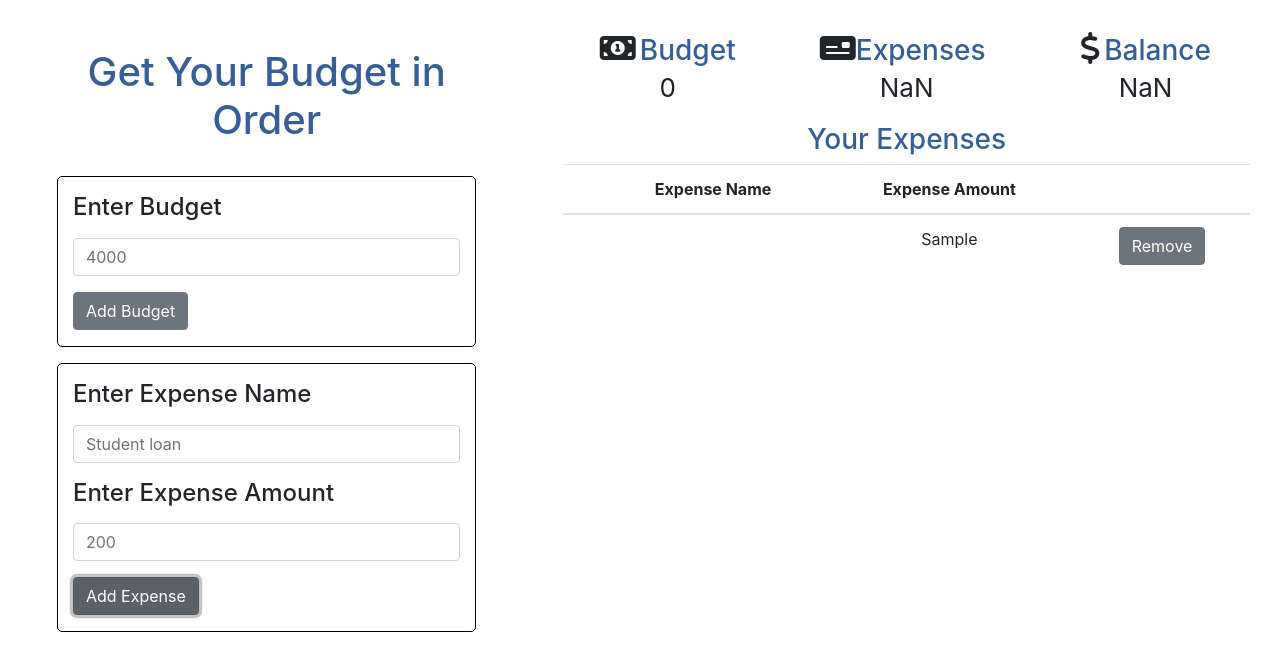
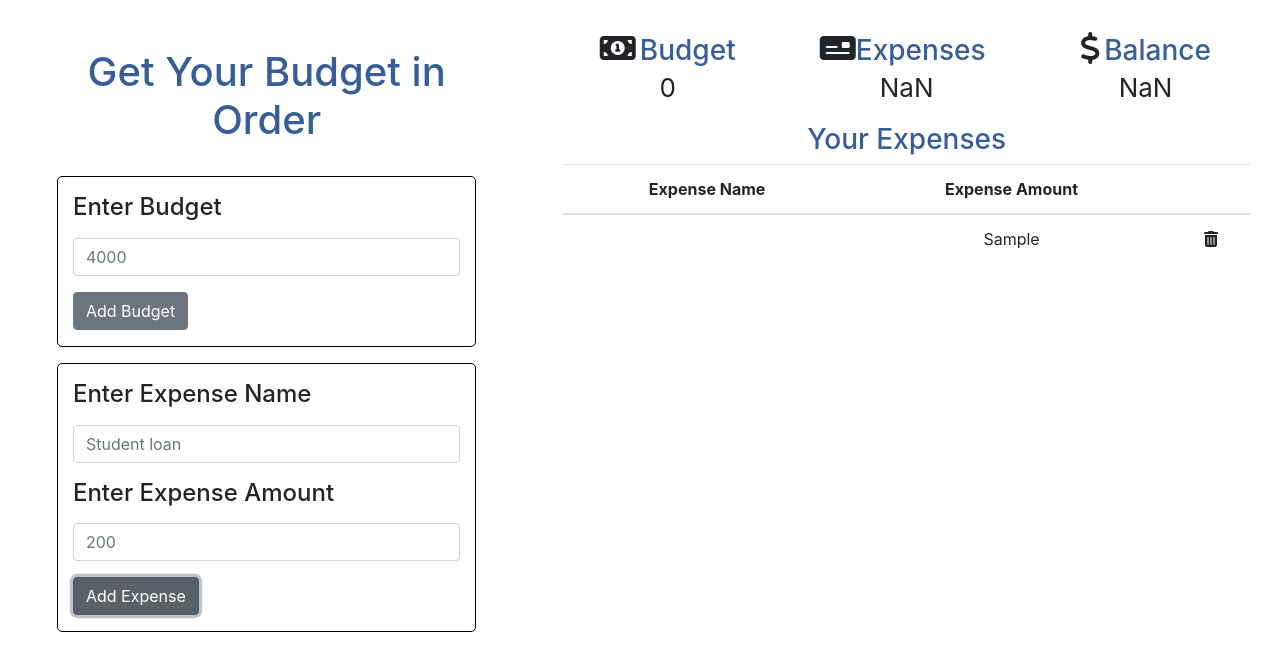
Before and after one commit to CountSigFigs/BudgetApp, a React (Create React App) app: page / in a window 1280 px wide. Both pictures are taken after typing "Sample" into the empty fields and a click on the button "Add Expense". Shown: the top 670 px of the page. Built offline with nearby package versions, Linux system fonts and the light colour scheme.

Commit message:
updates to table

```diff
--- a/src/App.css
+++ b/src/App.css
@@ -16,3 +16,7 @@ h1,h3{
 .icon{
   font-size: 26px;
 }
+
+.clickMe:hover{
+  cursor: pointer;
+}
--- a/src/Components/ExpenseTable.js
+++ b/src/Components/ExpenseTable.js
@@ -1,19 +1,19 @@
 import React from 'react'
-import {Table, Button} from 'reactstrap'
+import {Table} from 'reactstrap'
 
-function ExpenseTable ({expenses}){
+function ExpenseTable (props){
 
 
-    const expenseList= expenses.map(item =>{
+    const expenseList= props.expenses.map(item =>{
         return (
             <tr>
-                    <td></td>
                     <td>{item.name}</td>
                     <td>{item.amount}</td>
-                    <td><Button className="btn">Remove</Button></td>
+                    <td><span onClick={()=>props.onClick(item)}><i class="fas fa-trash-alt clickMe"></i></span></td>
             </tr>
         )
     })
+
 
     return(
         <div className='container'>
@@ -23,7 +23,6 @@ function ExpenseTable ({expenses}){
                     <Table>
                         <thead>
                             <tr>
-                                <th></th>
                                 <th>Expense Name</th>
                                 <th>Expense Amount</th>
                                 <th></th>
--- a/src/Components/Main.js
+++ b/src/Components/Main.js
@@ -16,6 +16,7 @@ class Main extends Component {
 
         this.updateBudget=this.updateBudget.bind(this)
         this.updateExpenses=this.updateExpenses.bind(this)
+        this.handleDelete=this.handleDelete.bind(this)
 
     }
 
@@ -32,6 +33,7 @@ class Main extends Component {
     let total= parseInt(this.state.expenses) + parseInt(amount);
     let balance= parseInt(this.state.budget) - total
 
+    //creates newobject to be added to expense array
     let obj={
         name:item,
         amount: amount
@@ -43,9 +45,25 @@ class Main extends Component {
         expenseArray: [...this.state.expenseArray,obj]
     })
 
-    console.log(this.state.expenseArray)
     }
+    handleDelete(item){
+        //deletes from expenseArray
+        let newExpenseList= this.state.expenseArray;
+        let index = newExpenseList.indexOf(item);
+        newExpenseList.splice(index,1);
 
+        //updates expense and balance amounts
+        let newBalance= this.state.balance;
+        let newExpenses=this.state.expenses;
+        newBalance= parseInt(newBalance) + parseInt(item.amount);
+        newExpenses= newExpenses-item.amount;
+
+        this.setState({
+            expenseArray: newExpenseList,
+            balance: newBalance,
+            expenses: newExpenses
+        })
+    }
     render (){
         return (
             <div className='container-fluid'>
@@ -63,7 +81,7 @@ class Main extends Component {
                             expenses={this.state.expenses}
                             balance={this.state.balance}
                         />
-                        <ExpenseTable expenses={this.state.expenseArray}/>
+                        <ExpenseTable expenses={this.state.expenseArray} onClick={this.handleDelete}/>
                     </div>
                 </div>
 
```
